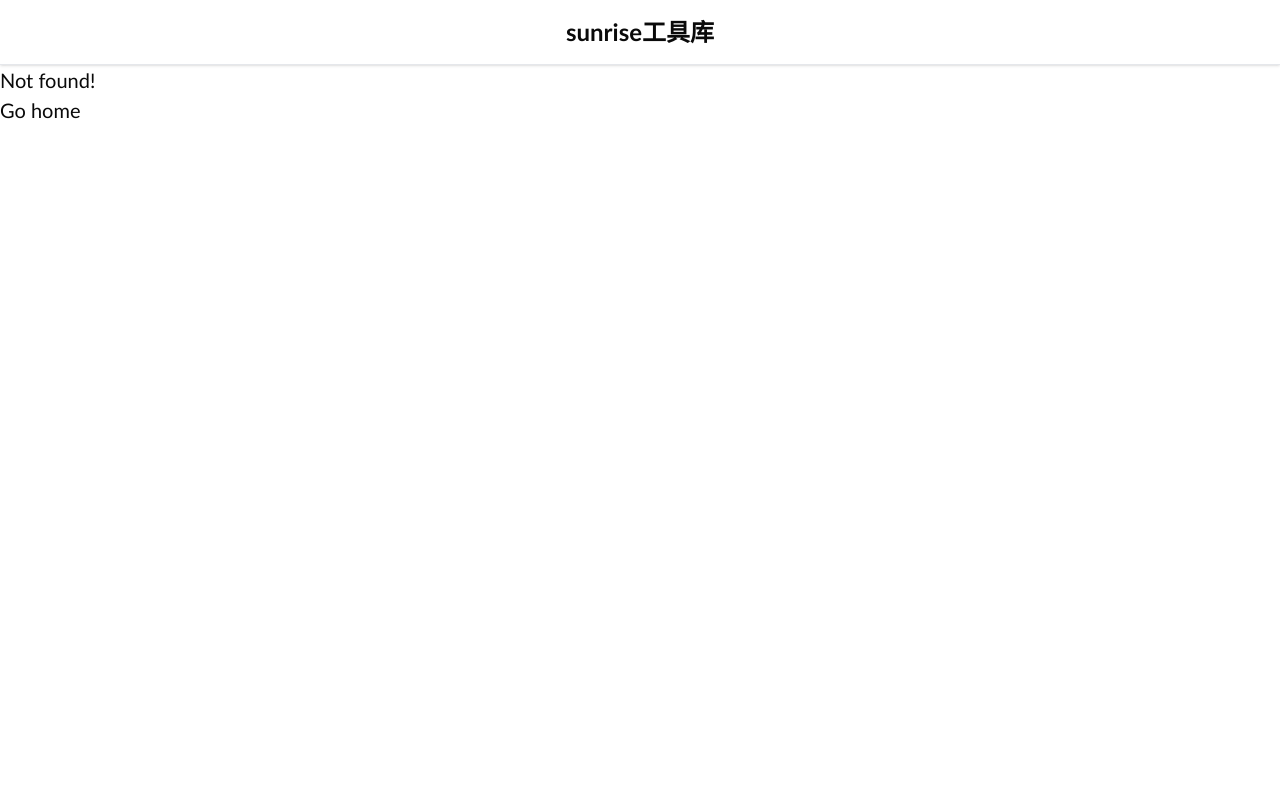
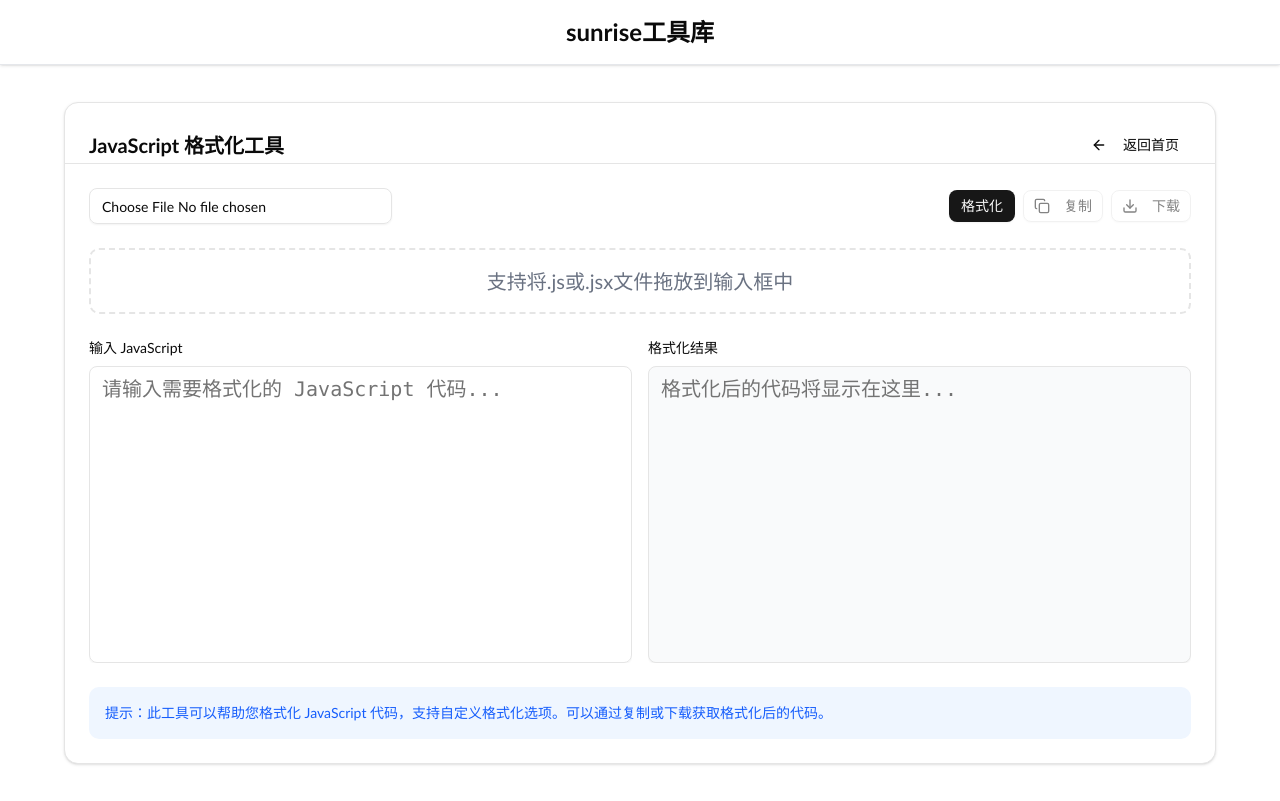
Before and after one commit to Sunrisies/bun-react, a React (Vite) app: page /jsFormatter in a window 1280 px wide. Before the commit this address had no page. Built offline with nearby package versions, Linux system fonts and the light colour scheme.

Commit message:
feat: 新增 JavaScript 格式化工具页面及依赖
新增了 JavaScript 格式化工具页面，支持上传 .js 和 .jsx 文件进行格式化，并添加了相关依赖 `js-beautify` 和 `@types/js-beautify`。同时更新了路由配置和页面导航。

```diff
--- a/package.json
+++ b/package.json
@@ -33,6 +33,7 @@
     "docx": "^9.4.1",
     "exif-js": "^2.3.0",
     "html2canvas": "^1.4.1",
+    "js-beautify": "^1.15.4",
     "js-yaml": "^4.1.0",
     "jspdf": "^3.0.1",
     "lucide-react": "^0.477.0",
@@ -55,6 +56,7 @@
     "@eslint/js": "^9.21.0",
     "@tanstack/router-devtools": "^1.114.4",
     "@tanstack/router-plugin": "^1.114.4",
+    "@types/js-beautify": "^1.14.3",
     "@types/node": "^22.13.9",
     "@types/react": "^19.0.10",
     "@types/react-dom": "^19.0.4",
--- a/src/pages/index.tsx
+++ b/src/pages/index.tsx
@@ -161,7 +161,12 @@ function Index() {
           title: "二维码生成器",
           description: "支持生成二维码",
           path: "/qrGenerator"
-        }
+        },
+        {
+          title: "JavaScript格式化",
+          description: "JavaScript代码格式化工具",
+          path: "/jsFormatter"
+        },
       ]
     },
     {
--- /dev/null
+++ b/src/pages/jsFormatter.tsx
@@ -0,0 +1,201 @@
+import { createFileRoute, useNavigate } from "@tanstack/react-router";
+import { useState } from "react";
+import { Button } from "@/components/ui/button";
+import { ArrowLeft, Copy, Download } from "lucide-react";
+import { Card, CardContent, CardHeader, CardTitle } from "@/components/ui/card";
+import { Textarea } from "@/components/ui/textarea";
+import { toast } from "sonner";
+import { Input } from "@/components/ui/input";
+import { js as beautify } from 'js-beautify';
+
+export const Route = createFileRoute("/jsFormatter")({
+  component: JsFormatter,
+});
+
+function JsFormatter() {
+  const navigate = useNavigate();
+  const [input, setInput] = useState("");
+  const [output, setOutput] = useState("");
+  const [error, setError] = useState<string | null>(null);
+  const [semicolons, setSemicolons] = useState(true);
+  const [tabWidth, setTabWidth] = useState(2);
+
+  const handleFileUpload = async (e: React.ChangeEvent<HTMLInputElement>) => {
+    const file = e.target.files?.[0];
+    if (!file) return;
+
+    if (!file.name.endsWith('.js') && !file.name.endsWith('.jsx')) {
+      toast.error('请上传.js或.jsx文件');
+      return;
+    }
+
+    try {
+      const text = await file.text();
+      setInput(text);
+      formatJs(text);
+    } catch (err) {
+      toast.error('文件读取失败');
+    }
+  };
+
+  const formatJs = (text: string = input) => {
+    try {
+      if (!text.trim()) {
+        setOutput("");
+        setError(null);
+        return;
+      }
+
+      const formatted = beautify(text, {
+        indent_size: tabWidth,
+        indent_char: ' ',
+        max_preserve_newlines: 2,
+        preserve_newlines: true,
+        keep_array_indentation: false,
+        break_chained_methods: false,
+        // indent_scripts: 'normal',
+        space_before_conditional: true,
+        unescape_strings: false,
+        jslint_happy: false,
+        end_with_newline: true,
+        wrap_line_length: 0,
+        // indent_inner_html: false,
+        comma_first: false,
+        e4x: false,
+        indent_empty_lines: false,
+        // end_with_semicolon: semicolons,
+      });
+      setOutput(formatted);
+      setError(null);
+    } catch (err) {
+      console.error(err);
+      setError("JavaScript 格式无效，请检查输入");
+      setOutput("");
+    }
+  };
+
+  const copyToClipboard = async () => {
+    try {
+      await navigator.clipboard.writeText(output);
+      toast.success("已复制到剪贴板");
+    } catch (err) {
+      toast.error("复制失败");
+    }
+  };
+
+  const downloadJs = () => {
+    try {
+      const blob = new Blob([output], { type: "text/javascript" });
+      const url = URL.createObjectURL(blob);
+      const a = document.createElement("a");
+      a.href = url;
+      a.download = "formatted.js";
+      document.body.appendChild(a);
+      a.click();
+      document.body.removeChild(a);
+      URL.revokeObjectURL(url);
+    } catch (err) {
+      toast.error("下载失败");
+    }
+  };
+
+  return (
+    <div className="flex h-[calc(100vh-64px)]">
+      <Card className="w-full max-w-[90%] m-auto flex flex-col h-[90%]">
+        <CardHeader className="border-b">
+          <div className="flex justify-between items-center">
+            <CardTitle>JavaScript 格式化工具</CardTitle>
+            <Button onClick={() => navigate({ to: "/" })} variant="ghost">
+              <ArrowLeft className="h-4 w-4 mr-2" />
+              返回首页
+            </Button>
+          </div>
+        </CardHeader>
+        <CardContent className="flex-1 flex flex-col overflow-hidden">
+          <div className="space-y-6 h-full flex flex-col overflow-hidden">
+            {/* 文件上传和操作按钮 */}
+            <div className="flex justify-between items-center flex-shrink-0">
+              <div className="flex gap-4 items-center">
+                <Input
+                  type="file"
+                  accept=".js,.jsx"
+                  onChange={handleFileUpload}
+                  className="max-w-xs"
+                />
+
+              </div>
+              <div className="flex gap-2">
+                <Button onClick={() => formatJs()} size="sm">
+                  格式化
+                </Button>
+                <Button
+                  onClick={copyToClipboard}
+                  size="sm"
+                  variant="outline"
+                  disabled={!output}
+                >
+                  <Copy className="h-4 w-4 mr-2" />
+                  复制
+                </Button>
+                <Button
+                  onClick={downloadJs}
+                  size="sm"
+                  variant="outline"
+                  disabled={!output}
+                >
+                  <Download className="h-4 w-4 mr-2" />
+                  下载
+                </Button>
+              </div>
+            </div>
+
+            {/* 文件拖放提示 */}
+            <div className="border-2 border-dashed rounded-lg p-4 text-center text-gray-500 flex-shrink-0">
+              <p>支持将.js或.jsx文件拖放到输入框中</p>
+            </div>
+
+            {/* 编辑区域 */}
+            <div className="flex-1 min-h-0 grid grid-cols-2 gap-4 overflow-hidden">
+              <div className="space-y-2 overflow-hidden flex flex-col">
+                <label className="text-sm font-medium flex-shrink-0">输入 JavaScript</label>
+                <Textarea
+                  placeholder="请输入需要格式化的 JavaScript 代码..."
+                  value={input}
+                  onChange={(e) => {
+                    setInput(e.target.value);
+                    // 移除实时格式化，改为手动触发
+                  }}
+                  className="flex-1 overflow-auto resize-none font-mono"
+                />
+              </div>
+
+              <div className="space-y-2 overflow-hidden flex flex-col">
+                <label className="text-sm font-medium flex-shrink-0">格式化结果</label>
+                <Textarea
+                  value={output}
+                  readOnly
+                  className="flex-1 overflow-auto resize-none bg-gray-50 font-mono"
+                  placeholder="格式化后的代码将显示在这里..."
+                />
+              </div>
+            </div>
+
+            {/* 错误提示和说明 */}
+            <div className="flex-shrink-0">
+              {error && (
+                <div className="p-4 bg-red-50 rounded-lg mb-4">
+                  <p className="text-sm text-red-600">{error}</p>
+                </div>
+              )}
+              <div className="p-4 bg-blue-50 rounded-lg">
+                <p className="text-sm text-blue-600">
+                  提示：此工具可以帮助您格式化 JavaScript 代码，支持自定义格式化选项。可以通过复制或下载获取格式化后的代码。
+                </p>
+              </div>
+            </div>
+          </div>
+        </CardContent>
+      </Card>
+    </div>
+  );
+}
--- a/src/routeTree.gen.ts
+++ b/src/routeTree.gen.ts
@@ -25,6 +25,7 @@ import { Route as PdfToWordImport } from './pages/pdfToWord'
 import { Route as PdfMergerImport } from './pages/pdfMerger'
 import { Route as MusicPlayerImport } from './pages/musicPlayer'
 import { Route as JsonFormatterImport } from './pages/jsonFormatter'
+import { Route as JsFormatterImport } from './pages/jsFormatter'
 import { Route as ImageToPdfImport } from './pages/imageToPdf'
 import { Route as ImageMetadataImport } from './pages/imageMetadata'
 import { Route as ImageCompressorImport } from './pages/imageCompressor'
@@ -145,6 +146,12 @@ const MusicPlayerRoute = MusicPlayerImport.update({
 const JsonFormatterRoute = JsonFormatterImport.update({
   id: '/jsonFormatter',
   path: '/jsonFormatter',
+  getParentRoute: () => rootRoute,
+} as any)
+
+const JsFormatterRoute = JsFormatterImport.update({
+  id: '/jsFormatter',
+  path: '/jsFormatter',
   getParentRoute: () => rootRoute,
 } as any)
 
@@ -347,6 +354,13 @@ declare module '@tanstack/react-router' {
       preLoaderRoute: typeof ImageToPdfImport
       parentRoute: typeof rootRoute
     }
+    '/jsFormatter': {
+      id: '/jsFormatter'
+      path: '/jsFormatter'
+      fullPath: '/jsFormatter'
+      preLoaderRoute: typeof JsFormatterImport
+      parentRoute: typeof rootRoute
+    }
     '/jsonFormatter': {
       id: '/jsonFormatter'
       path: '/jsonFormatter'
@@ -480,6 +494,7 @@ export interface FileRoutesByFullPath {
   '/imageCompressor': typeof ImageCompressorRoute
   '/imageMetadata': typeof ImageMetadataRoute
   '/imageToPdf': typeof ImageToPdfRoute
+  '/jsFormatter': typeof JsFormatterRoute
   '/jsonFormatter': typeof JsonFormatterRoute
   '/musicPlayer': typeof MusicPlayerRoute
   '/pdfMerger': typeof PdfMergerRoute
@@ -514,6 +529,7 @@ export interface FileRoutesByTo {
   '/imageCompressor': typeof ImageCompressorRoute
   '/imageMetadata': typeof ImageMetadataRoute
   '/imageToPdf': typeof ImageToPdfRoute
+  '/jsFormatter': typeof JsFormatterRoute
   '/jsonFormatter': typeof JsonFormatterRoute
   '/musicPlayer': typeof MusicPlayerRoute
   '/pdfMerger': typeof PdfMergerRoute
@@ -549,6 +565,7 @@ export interface FileRoutesById {
   '/imageCompressor': typeof ImageCompressorRoute
   '/imageMetadata': typeof ImageMetadataRoute
   '/imageToPdf': typeof ImageToPdfRoute
+  '/jsFormatter': typeof JsFormatterRoute
   '/jsonFormatter': typeof JsonFormatterRoute
   '/musicPlayer': typeof MusicPlayerRoute
   '/pdfMerger': typeof PdfMergerRoute
@@ -585,6 +602,7 @@ export interface FileRouteTypes {
     | '/imageCompressor'
     | '/imageMetadata'
     | '/imageToPdf'
+    | '/jsFormatter'
     | '/jsonFormatter'
     | '/musicPlayer'
     | '/pdfMerger'
@@ -618,6 +636,7 @@ export interface FileRouteTypes {
     | '/imageCompressor'
     | '/imageMetadata'
     | '/imageToPdf'
+    | '/jsFormatter'
     | '/jsonFormatter'
     | '/musicPlayer'
     | '/pdfMerger'
@@ -651,6 +670,7 @@ export interface FileRouteTypes {
     | '/imageCompressor'
     | '/imageMetadata'
     | '/imageToPdf'
+    | '/jsFormatter'
     | '/jsonFormatter'
     | '/musicPlayer'
     | '/pdfMerger'
@@ -686,6 +706,7 @@ export interface RootRouteChildren {
   ImageCompressorRoute: typeof ImageCompressorRoute
   ImageMetadataRoute: typeof ImageMetadataRoute
   ImageToPdfRoute: typeof ImageToPdfRoute
+  JsFormatterRoute: typeof JsFormatterRoute
   JsonFormatterRoute: typeof JsonFormatterRoute
   MusicPlayerRoute: typeof MusicPlayerRoute
   PdfMergerRoute: typeof PdfMergerRoute
@@ -720,6 +741,7 @@ const rootRouteChildren: RootRouteChildren = {
   ImageCompressorRoute: ImageCompressorRoute,
   ImageMetadataRoute: ImageMetadataRoute,
   ImageToPdfRoute: ImageToPdfRoute,
+  JsFormatterRoute: JsFormatterRoute,
   JsonFormatterRoute: JsonFormatterRoute,
   MusicPlayerRoute: MusicPlayerRoute,
   PdfMergerRoute: PdfMergerRoute,
@@ -763,6 +785,7 @@ export const routeTree = rootRoute
         "/imageCompressor",
         "/imageMetadata",
         "/imageToPdf",
+        "/jsFormatter",
         "/jsonFormatter",
         "/musicPlayer",
         "/pdfMerger",
@@ -826,6 +849,9 @@ export const routeTree = rootRoute
     "/imageToPdf": {
       "filePath": "imageToPdf.tsx"
     },
+    "/jsFormatter": {
+      "filePath": "jsFormatter.tsx"
+    },
     "/jsonFormatter": {
       "filePath": "jsonFormatter.tsx"
     },
```
Also changed, not shown: 1 other file (tests, documents, lock files or other folders).
